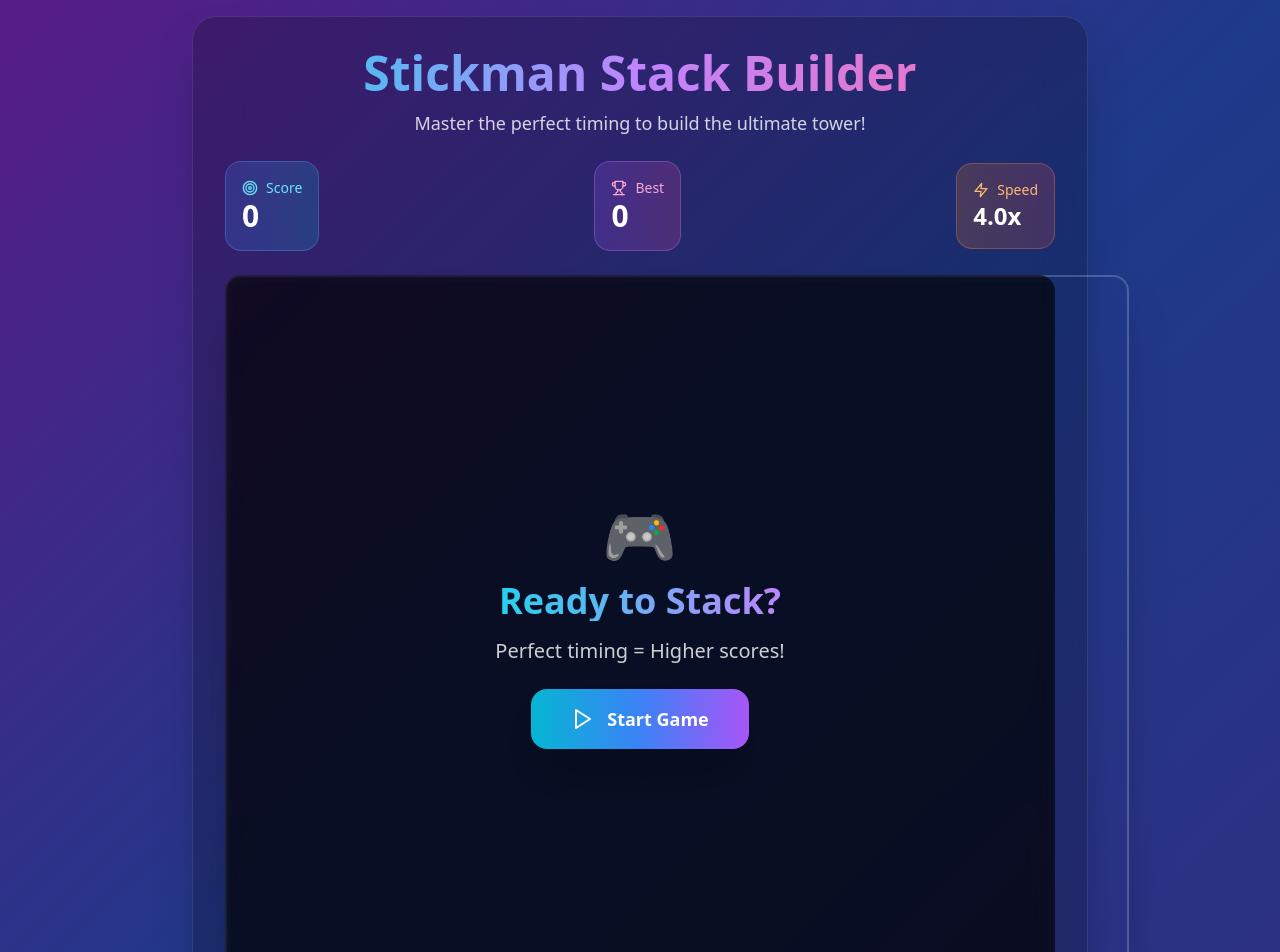
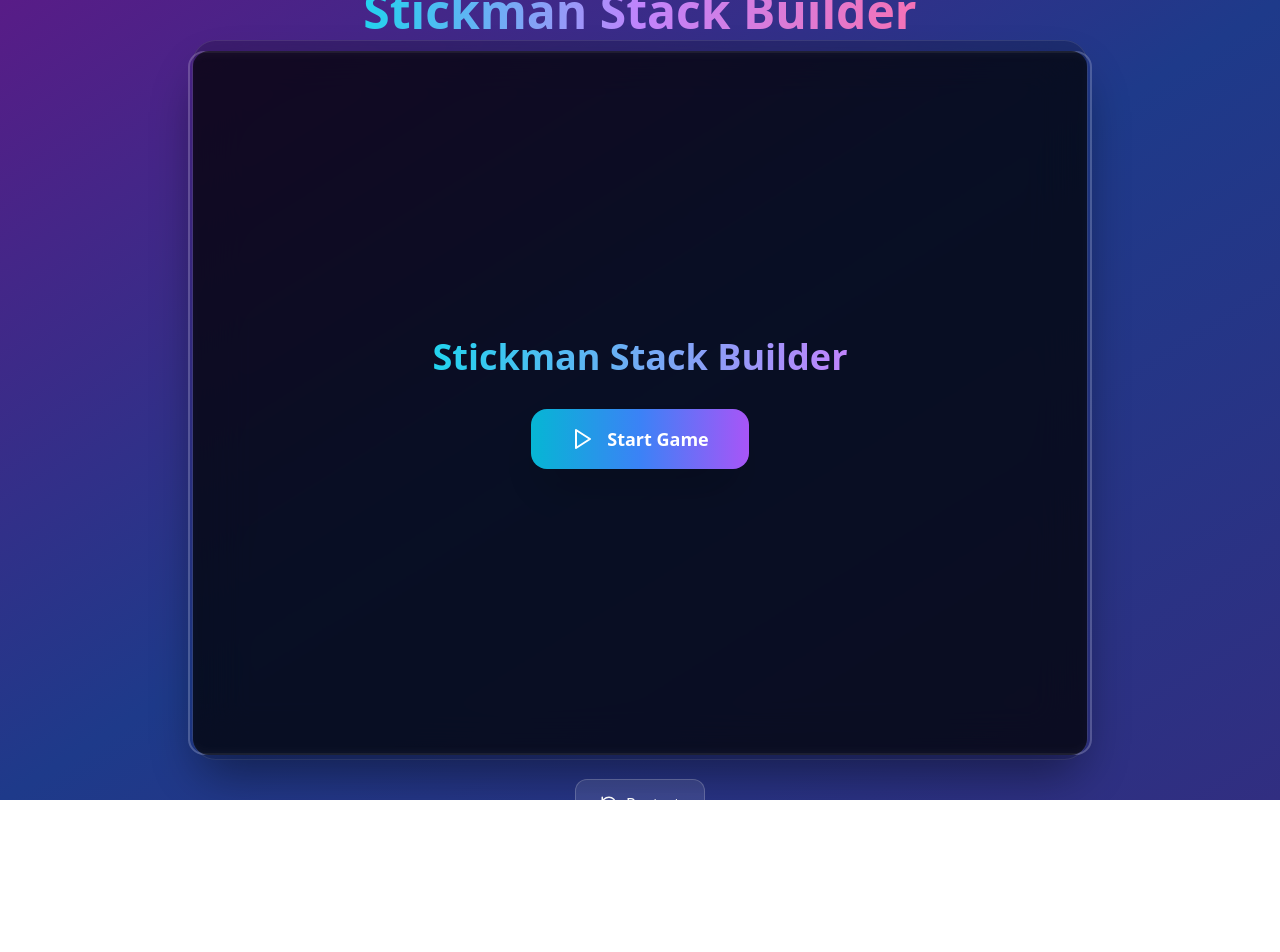
Before and after one commit to cammerbroscammerbro/poki, a React (Vite) app in the folder project/: page / in a window 1280 px wide. Shown: the top 952 px of the page. After the commit the page ends 800 px from the top, so only its background shows below. Built offline with nearby package versions, Linux system fonts and the light colour scheme.

Commit message:
Update StickmanStackBuilder.tsx

```diff
--- a/project/src/components/StickmanStackBuilder.tsx
+++ b/project/src/components/StickmanStackBuilder.tsx
@@ -1,5 +1,11 @@
 import React, { useRef, useEffect, useState, useCallback } from 'react';
 import { Play, Pause, RotateCcw, Trophy, Zap, Target } from 'lucide-react';
+
+declare global {
+  interface Window {
+    CrazyGames?: any;
+  }
+}
 
 interface GameObject {
   x: number;
@@ -77,6 +83,11 @@ const StickmanStackBuilder: React.FC = () => {
     const saved = localStorage.getItem('stickman-high-score');
     return saved ? parseInt(saved) : 0;
   });
+  const [lastMidgameAdScore, setLastMidgameAdScore] = useState(0); // Track last score at which ad was shown
+  const [isMidgameAdPlaying, setIsMidgameAdPlaying] = useState(false); // Prevent input during ad
+  const [midgameAdPending, setMidgameAdPending] = useState(false);
+
+  const lastAdBlockRef = useRef(0);
 
   const gameStateRef = useRef({
     stickman: {
@@ -252,6 +263,44 @@ const StickmanStackBuilder: React.FC = () => {
     setGameState('playing');
   }, []);
 
+  // Helper to show midgame ad every 10 blocks
+  const maybeShowMidgameAd = useCallback((currentScore: number) => {
+    if (
+      currentScore > 0 &&
+      currentScore % 10 === 0 &&
+      currentScore !== lastMidgameAdScore &&
+      window.CrazyGames && window.CrazyGames.SDK && window.CrazyGames.SDK.ad
+    ) {
+      setIsMidgameAdPlaying(true);
+      // Mute audio
+      if (audioRef.current) audioRef.current.muted = true;
+      if (jumpSfxRef.current) jumpSfxRef.current.muted = true;
+      if (coinSfxRef.current) coinSfxRef.current.muted = true;
+      const callbacks = {
+        adFinished: () => {
+          setIsMidgameAdPlaying(false);
+          setLastMidgameAdScore(currentScore);
+          // Unmute audio
+          if (audioRef.current) audioRef.current.muted = false;
+          if (jumpSfxRef.current) jumpSfxRef.current.muted = false;
+          if (coinSfxRef.current) coinSfxRef.current.muted = false;
+        },
+        adError: (error: any) => {
+          setIsMidgameAdPlaying(false);
+          setLastMidgameAdScore(currentScore);
+          // Unmute audio
+          if (audioRef.current) audioRef.current.muted = false;
+          if (jumpSfxRef.current) jumpSfxRef.current.muted = false;
+          if (coinSfxRef.current) coinSfxRef.current.muted = false;
+        },
+        adStarted: () => {
+          // Already muted above
+        },
+      };
+      window.CrazyGames.SDK.ad.requestAd('midgame', callbacks);
+    }
+  }, [lastMidgameAdScore]);
+
   const gameLoop = useCallback((currentTime: number) => {
     const canvas = canvasRef.current;
     if (!canvas) return;
@@ -264,6 +313,11 @@ const StickmanStackBuilder: React.FC = () => {
     gameStateRef.current.lastTime = currentTime;
 
     if (gameState === 'playing') {
+      // Prevent input/game update during midgame ad
+      if (isMidgameAdPlaying) {
+        animationRef.current = requestAnimationFrame(gameLoop);
+        return;
+      }
       // Update stickman physics
       stickman.vy += GRAVITY;
       stickman.x += stickman.vx;
@@ -317,7 +371,17 @@ const StickmanStackBuilder: React.FC = () => {
           }
           currentBox.placed = true;
           stack.push({ ...currentBox });
-
+          // --- Midgame Ad Trigger ---
+          const newBlockCount = stack.length;
+          if (
+            newBlockCount > 0 &&
+            newBlockCount % 10 === 0 &&
+            lastAdBlockRef.current !== newBlockCount &&
+            !midgameAdPending
+          ) {
+            setMidgameAdPending(true);
+            lastAdBlockRef.current = newBlockCount;
+          }
           // Update stickman position
           stickman.y = currentBox.y - STICKMAN_HEIGHT;
           stickman.vy = 0;
@@ -344,6 +408,8 @@ const StickmanStackBuilder: React.FC = () => {
 
           const newScore = score + totalPoints;
           setScore(newScore);
+          // --- Show midgame ad every 10 blocks ---
+          maybeShowMidgameAd(newScore);
 
           if (totalPoints > basePoints) {
             createFloatingText(currentBox.x + currentBox.width / 2, currentBox.y - 60, `+${totalPoints}`, '#00FF88');
@@ -611,7 +677,50 @@ const StickmanStackBuilder: React.FC = () => {
     ctx.restore();
 
     animationRef.current = requestAnimationFrame(gameLoop);
-  }, [gameState, score, combo, highScore, checkCollision, createParticles, createFloatingText, updateParticles, updateFloatingTexts]);
+  }, [gameState, score, combo, highScore, checkCollision, createParticles, createFloatingText, updateParticles, updateFloatingTexts, midgameAdPending]);
+
+  // --- Show CrazyGames midgame ad when pending ---
+  useEffect(() => {
+    if (!midgameAdPending) return;
+    // Pause game
+    setGameState('paused');
+    // Mute audio
+    if (audioRef.current) audioRef.current.muted = true;
+    if (jumpSfxRef.current) jumpSfxRef.current.muted = true;
+    if (coinSfxRef.current) coinSfxRef.current.muted = true;
+    // Show ad
+    if (window.CrazyGames && window.CrazyGames.SDK && window.CrazyGames.SDK.ad) {
+      const callbacks = {
+        adFinished: () => {
+          if (audioRef.current) audioRef.current.muted = false;
+          if (jumpSfxRef.current) jumpSfxRef.current.muted = false;
+          if (coinSfxRef.current) coinSfxRef.current.muted = false;
+          setGameState('playing');
+          setMidgameAdPending(false);
+        },
+        adError: (error: any) => {
+          if (audioRef.current) audioRef.current.muted = false;
+          if (jumpSfxRef.current) jumpSfxRef.current.muted = false;
+          if (coinSfxRef.current) coinSfxRef.current.muted = false;
+          setGameState('playing');
+          setMidgameAdPending(false);
+        },
+        adStarted: () => {
+          // Already muted above
+        },
+      };
+      window.CrazyGames.SDK.ad.requestAd('midgame', callbacks);
+    } else {
+      // If SDK not available, just resume
+      setTimeout(() => {
+        if (audioRef.current) audioRef.current.muted = false;
+        if (jumpSfxRef.current) jumpSfxRef.current.muted = false;
+        if (coinSfxRef.current) coinSfxRef.current.muted = false;
+        setGameState('playing');
+        setMidgameAdPending(false);
+      }, 1000);
+    }
+  }, [midgameAdPending]);
 
   useEffect(() => {
     const handleKeyPress = (e: KeyboardEvent) => {
@@ -679,56 +788,69 @@ const StickmanStackBuilder: React.FC = () => {
     jump();
   };
 
+  // --- CrazyGames Rewarded Ad Integration for Revive ---
+  const [reviveAvailable, setReviveAvailable] = useState(true); // Only allow 1 revive per game
+  const handleRevive = () => {
+    if (!window.CrazyGames || !window.CrazyGames.SDK || !window.CrazyGames.SDK.ad) {
+      // If SDK not available, just revive (for local/dev)
+      doRevive();
+      return;
+    }
+    const callbacks = {
+      adFinished: () => {
+        console.log('End rewarded ad');
+        doRevive();
+      },
+      adError: (error: any) => {
+        console.log('Error rewarded ad', error);
+        doRevive();
+      },
+      adStarted: () => {
+        console.log('Start rewarded ad');
+        if (audioRef.current) audioRef.current.muted = true;
+        if (jumpSfxRef.current) jumpSfxRef.current.muted = true;
+        if (coinSfxRef.current) coinSfxRef.current.muted = true;
+      },
+    };
+    window.CrazyGames.SDK.ad.requestAd('rewarded', callbacks);
+  };
+  function doRevive() {
+    // Unmute audio
+    if (audioRef.current) audioRef.current.muted = false;
+    if (jumpSfxRef.current) jumpSfxRef.current.muted = false;
+    if (coinSfxRef.current) coinSfxRef.current.muted = false;
+    // Actually revive: reset stickman to top of stack, keep score/stack
+    const { stack } = gameStateRef.current;
+    if (stack.length > 0) {
+      gameStateRef.current.stickman.x = stack[stack.length - 1].x + (BOX_WIDTH - STICKMAN_WIDTH) / 2;
+      gameStateRef.current.stickman.y = stack[stack.length - 1].y - STICKMAN_HEIGHT;
+      gameStateRef.current.stickman.vx = 0;
+      gameStateRef.current.stickman.vy = 0;
+      gameStateRef.current.stickman.isJumping = false;
+      gameStateRef.current.stickman.isOnGround = true;
+      setGameState('playing');
+      setReviveAvailable(false);
+    } else {
+      // If no stack, just restart
+      resetGame();
+    }
+  }
+
   return (
-    <div className="min-h-screen flex flex-col items-center justify-center p-4 bg-gradient-to-br from-purple-900 via-blue-900 to-indigo-900">
+    <div className="min-h-screen h-screen w-screen flex flex-col items-center justify-center p-0 m-0 bg-gradient-to-br from-purple-900 via-blue-900 to-indigo-900 overflow-hidden">
       {/* Background music audio element */}
       <audio ref={audioRef} src="/candy-upbeat-funky-trailer-music-125829.mp3" loop />
       {/* Jump sound effect audio element */}
       <audio ref={jumpSfxRef} src="/cartoon-jump-6462.mp3" preload="auto" />
       {/* Coin sound effect audio element */}
       <audio ref={coinSfxRef} src="/coin-recieved-230517.mp3" preload="auto" />
-      <div className="bg-black/20 backdrop-blur-xl rounded-3xl p-8 shadow-2xl border border-white/10 max-w-4xl">
-        <div className="text-center mb-6">
-          <h1 className="text-5xl font-bold bg-gradient-to-r from-cyan-400 via-purple-400 to-pink-400 bg-clip-text text-transparent mb-3">
+      <div className="bg-black/20 backdrop-blur-xl rounded-3xl p-0 shadow-2xl border border-white/10 max-w-4xl w-full flex flex-col items-center justify-center h-[90vh]">
+        <div className="text-center mb-4 mt-4">
+          <h1 className="text-5xl font-bold bg-gradient-to-r from-cyan-400 via-purple-400 to-pink-400 bg-clip-text text-transparent mb-0">
             Stickman Stack Builder
           </h1>
-          <p className="text-white/80 text-lg">Master the perfect timing to build the ultimate tower!</p>
         </div>
-
-        <div className="flex justify-between items-center mb-6">
-          <div className="bg-gradient-to-r from-blue-500/20 to-cyan-500/20 rounded-2xl p-4 border border-blue-400/30">
-            <div className="text-cyan-300 text-sm font-medium flex items-center gap-2">
-              <Target size={16} />
-              Score
-            </div>
-            <div className="text-3xl font-bold text-white">{score}</div>
-            {combo > 0 && (
-              <div className="text-yellow-400 text-sm font-bold">
-                {combo}x COMBO!
-              </div>
-            )}
-          </div>
-
-          <div className="bg-gradient-to-r from-purple-500/20 to-pink-500/20 rounded-2xl p-4 border border-purple-400/30">
-            <div className="text-pink-300 text-sm font-medium flex items-center gap-2">
-              <Trophy size={16} />
-              Best
-            </div>
-            <div className="text-3xl font-bold text-white">{highScore}</div>
-          </div>
-
-          <div className="bg-gradient-to-r from-orange-500/20 to-red-500/20 rounded-2xl p-4 border border-orange-400/30">
-            <div className="text-orange-300 text-sm font-medium flex items-center gap-2">
-              <Zap size={16} />
-              Speed
-            </div>
-            <div className="text-2xl font-bold text-white">
-              {(4.0 + Math.floor(score / 10) * 1.0).toFixed(1)}x
-            </div>
-          </div>
-        </div>
-
-        <div className="relative">
+        <div className="relative flex-1 w-full flex flex-col items-center justify-center">
           <canvas
             ref={canvasRef}
             width={CANVAS_WIDTH}
@@ -736,15 +858,12 @@ const StickmanStackBuilder: React.FC = () => {
             className="border-2 border-white/20 rounded-2xl cursor-pointer shadow-2xl"
             onClick={handleCanvasClick}
           />
-
           {gameState === 'menu' && (
             <div className="absolute inset-0 bg-black/60 backdrop-blur-sm rounded-2xl flex items-center justify-center">
-              <div className="text-center text-white">
-                <div className="text-6xl mb-4">🎮</div>
-                <h2 className="text-4xl font-bold mb-4 bg-gradient-to-r from-cyan-400 to-purple-400 bg-clip-text text-transparent">
-                  Ready to Stack?
+              <div className="text-center text-white w-full flex flex-col items-center justify-center">
+                <h2 className="text-4xl font-bold mb-8 bg-gradient-to-r from-cyan-400 to-purple-400 bg-clip-text text-transparent">
+                  Stickman Stack Builder
                 </h2>
-                <p className="mb-6 text-xl text-white/80">Perfect timing = Higher scores!</p>
                 <button
                   onClick={resetGame}
                   className="px-10 py-4 bg-gradient-to-r from-cyan-500 via-blue-500 to-purple-500 text-white font-bold rounded-2xl hover:from-cyan-600 hover:via-blue-600 hover:to-purple-600 transition-all transform hover:scale-105 shadow-2xl flex items-center gap-3 mx-auto text-lg"
@@ -755,7 +874,6 @@ const StickmanStackBuilder: React.FC = () => {
               </div>
             </div>
           )}
-
           {gameState === 'gameOver' && (
             <div className="absolute inset-0 bg-black/60 backdrop-blur-sm rounded-2xl flex items-center justify-center">
               <div className="text-center text-white">
@@ -766,6 +884,7 @@ const StickmanStackBuilder: React.FC = () => {
                 {score === highScore && score > 0 && (
                   <p className="text-yellow-400 mb-6 text-xl font-bold">🏆 NEW HIGH SCORE!</p>
                 )}
+                <div className="flex flex-col gap-4 items-center">
                   <button
                     onClick={resetGame}
                     className="px-10 py-4 bg-gradient-to-r from-red-500 via-pink-500 to-purple-500 text-white font-bold rounded-2xl hover:from-red-600 hover:via-pink-600 hover:to-purple-600 transition-all transform hover:scale-105 shadow-2xl flex items-center gap-3 mx-auto text-lg"
@@ -773,26 +892,20 @@ const StickmanStackBuilder: React.FC = () => {
                     <RotateCcw size={24} />
                     Try Again
                   </button>
+                  {reviveAvailable && (
+                    <button
+                      onClick={handleRevive}
+                      className="px-10 py-4 bg-gradient-to-r from-yellow-400 via-orange-400 to-pink-500 text-white font-bold rounded-2xl hover:from-yellow-500 hover:via-orange-500 hover:to-pink-600 transition-all transform hover:scale-105 shadow-2xl flex items-center gap-3 mx-auto text-lg"
+                    >
+                      <span role="img" aria-label="revive">❤️‍🔥</span>
+                      Revive (Watch Ad)
+                    </button>
+                  )}
+                </div>
               </div>
             </div>
           )}
         </div>
-
-        <div className="mt-6 text-center">
-          <div className="bg-white/5 rounded-2xl p-4 mb-4">
-            <p className="text-white/80 text-sm mb-2">
-              🎯 <span className="font-bold text-cyan-400">Perfect landings</span> build combo multipliers
-            </p>
-            <p className="text-white/80 text-sm">
-              ⚡ Speed increases with each successful stack - how fast can you go?
-            </p>
-          </div>
-
-          <p className="text-white/60 text-sm">
-            Click or press SPACE to jump at the perfect moment!
-          </p>
-        </div>
-
         <div className="flex gap-4 mt-6 justify-center">
           {gameState === 'playing' && (
             <button
```
Lines whose indentation alone changed are shown as unchanged.
